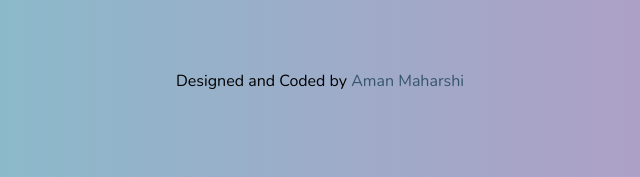
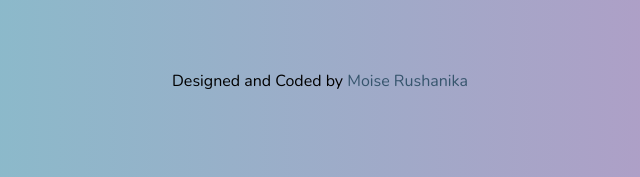
Before and after one commit to moise10r/Quiz-app, a plain HTML site: page index.html in a window 1280 px wide. Shown: the part 668-845 px from the top of the page, 320-960 px from the left. Drawn offline with nearby package versions, Linux system fonts and the light colour scheme.

Commit message:
Add the code owner name.

```diff
--- a/index.html
+++ b/index.html
@@ -27,7 +27,7 @@
 		</div>
 	</main>
 	<footer>
-		<p>Designed and Coded by <a href="http://amanmaharshi.com" target="_blank">Aman Maharshi</a></p>
+		<p>Designed and Coded by <a href="https://moiser.netlify.app/" target="_blank">Moise Rushanika</a></p>
 	</footer>
 	<script src="script.js"></script>
 </body>
```
